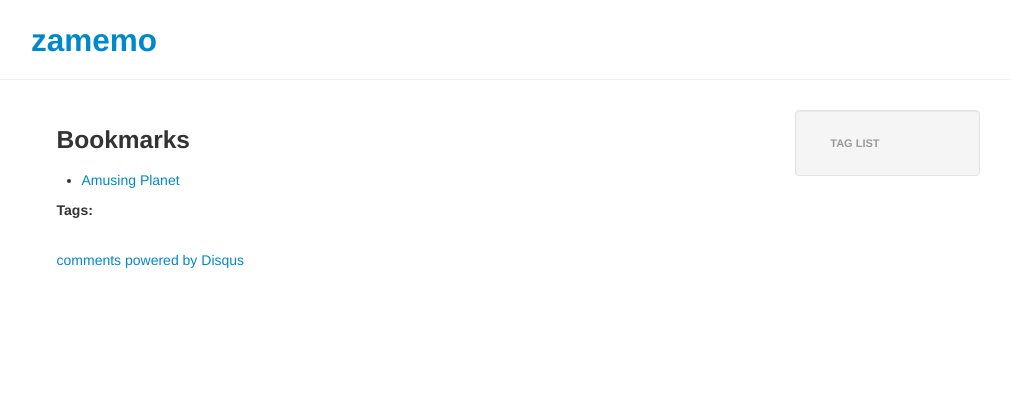
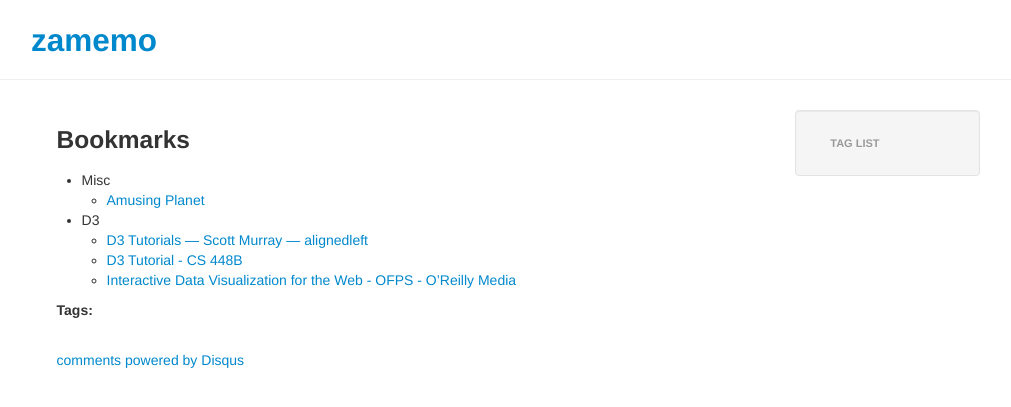
Before and after one commit to zamemo/zamemo.github.com, a Jekyll site: the page built from _posts/2012-01-01-bookmarks.md, in a window 1280 px wide. Shown: the top 407 px of the page, without its empty margins (69-1080 px from the left). Built offline with Jekyll 4.4.1, drawn with Linux system fonts in a browser that asks for light colours; nearby versions of some CDN libraries; comment, search, counter and statistics services are not loaded.

Commit message:
Update _posts/2012-01-01-bookmarks.md

```diff
--- a/_posts/2012-01-01-bookmarks.md
+++ b/_posts/2012-01-01-bookmarks.md
@@ -3,4 +3,9 @@ layout: post
 tags:
 title: Bookmarks
 ---
-* [Amusing Planet](http://www.amusingplanet.com/)
+* Misc
+  * [Amusing Planet](http://www.amusingplanet.com/)
+* D3
+  * [D3 Tutorials — Scott Murray — alignedleft](http://alignedleft.com/tutorials/d3/)
+  * [D3 Tutorial - CS 448B](https://graphics.stanford.edu/wikis/cs448b-12-fall/D3_Tutorial)
+  * [Interactive Data Visualization for the Web - OFPS - O'Reilly Media](http://ofps.oreilly.com/titles/9781449339739/index.html)
```
